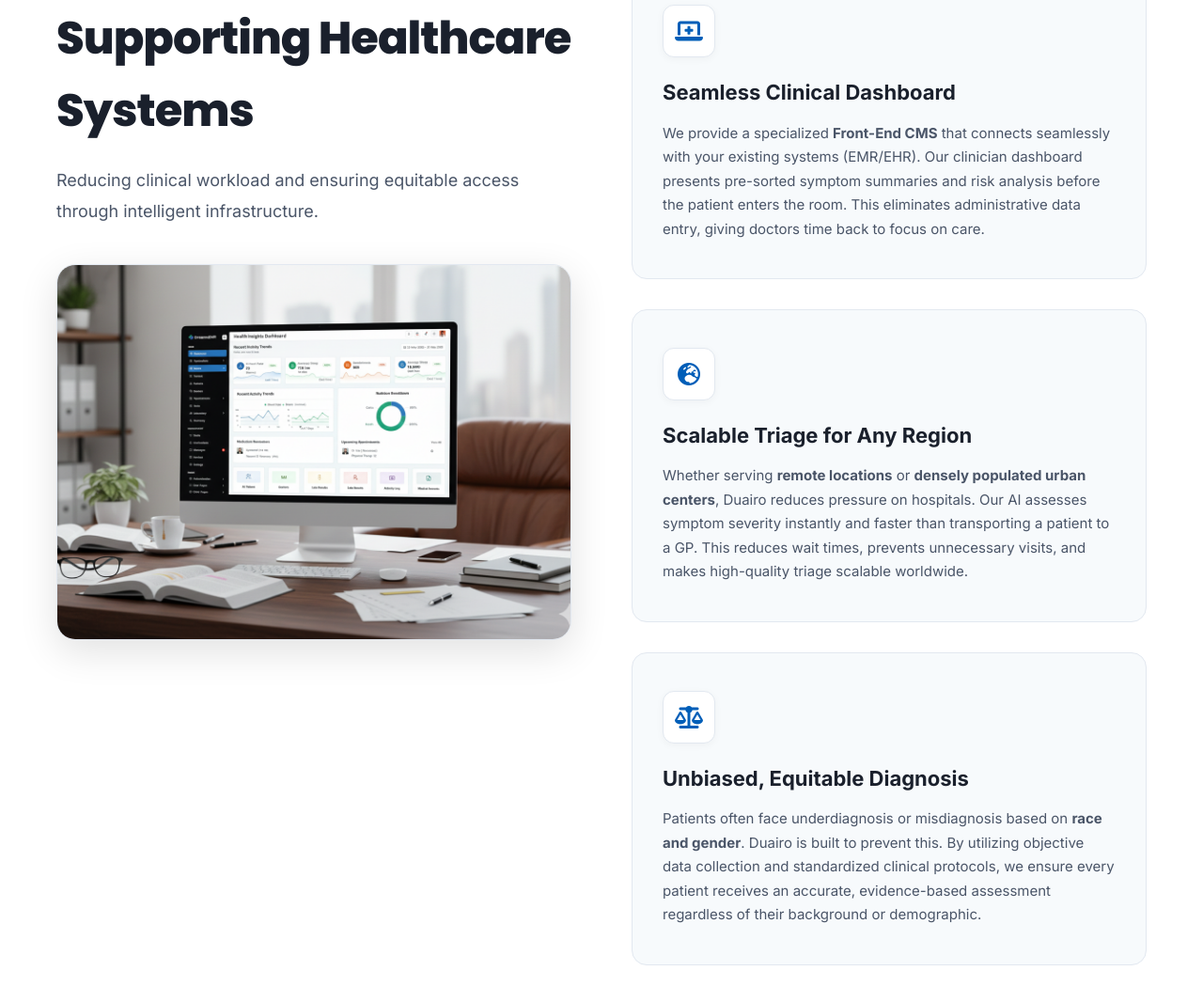
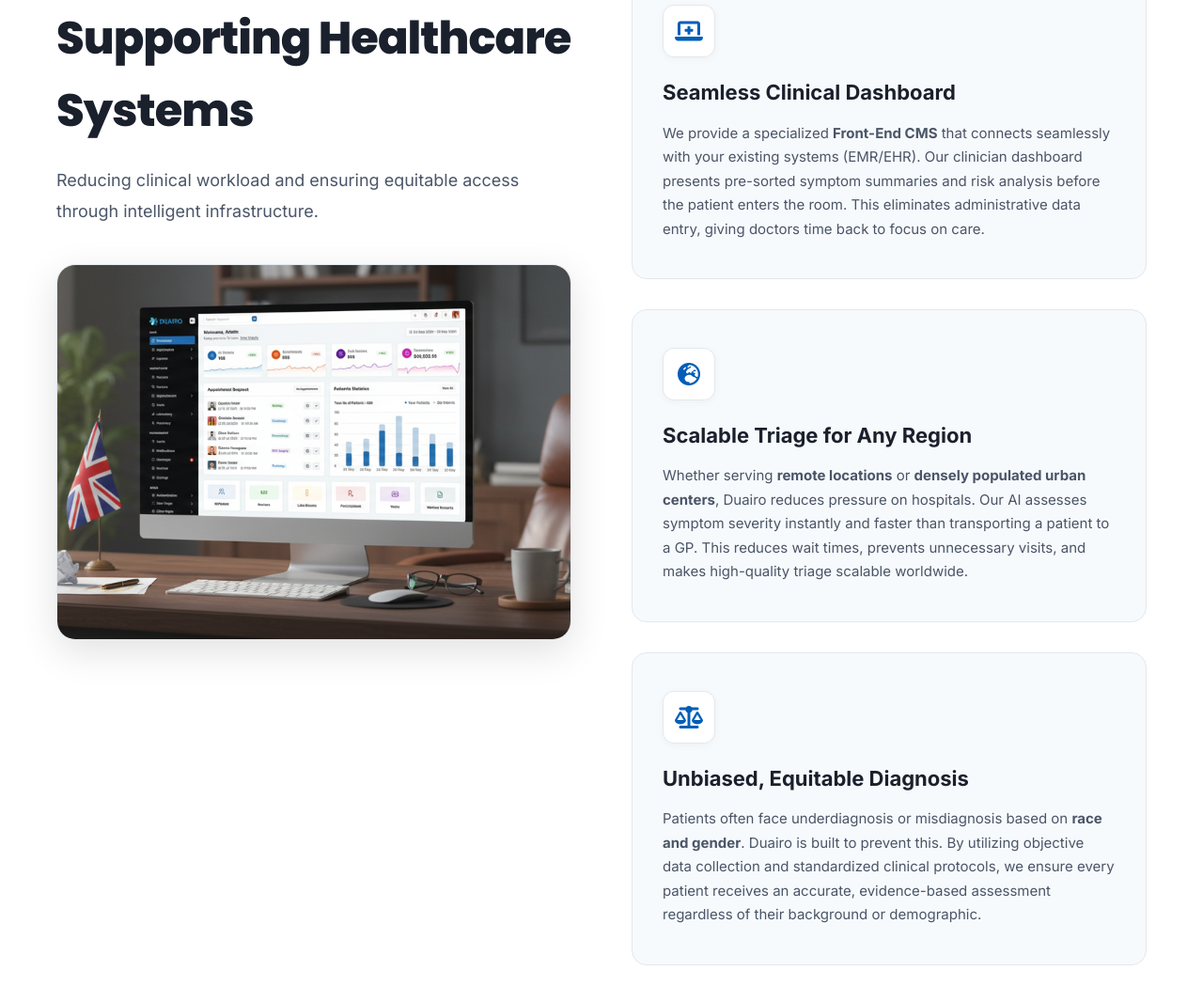
Before and after one commit to samaig/duairo-web, a plain HTML site: page index.html in a window 1280 px wide. Shown: the part 3268-4334 px from the top of the page at 94% size. Drawn offline with Linux system fonts and the light colour scheme.

Commit message:
feat: add images for sections

```diff
--- a/index.html
+++ b/index.html
@@ -2586,7 +2586,7 @@
                 </div>
 
                 <div class="partners-image-container">
-                    <img src="assets/images/dashboard.png"
+                    <img src="assets/images/dashh.png"
                          alt="AI Analysis Screen"
                          class="roadmap-img">
                 </div>
```
Also changed, not shown: assets/images/dashh.png (added).
